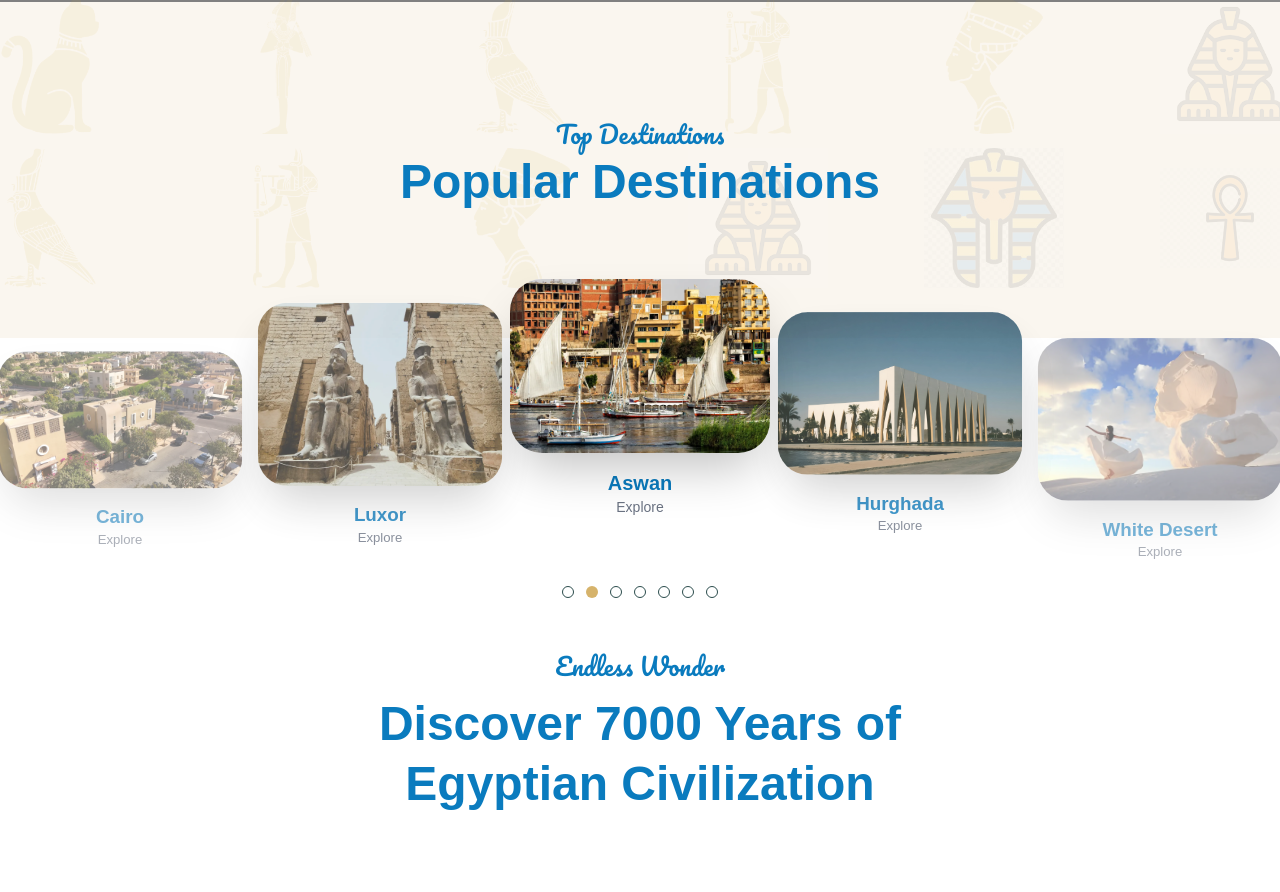
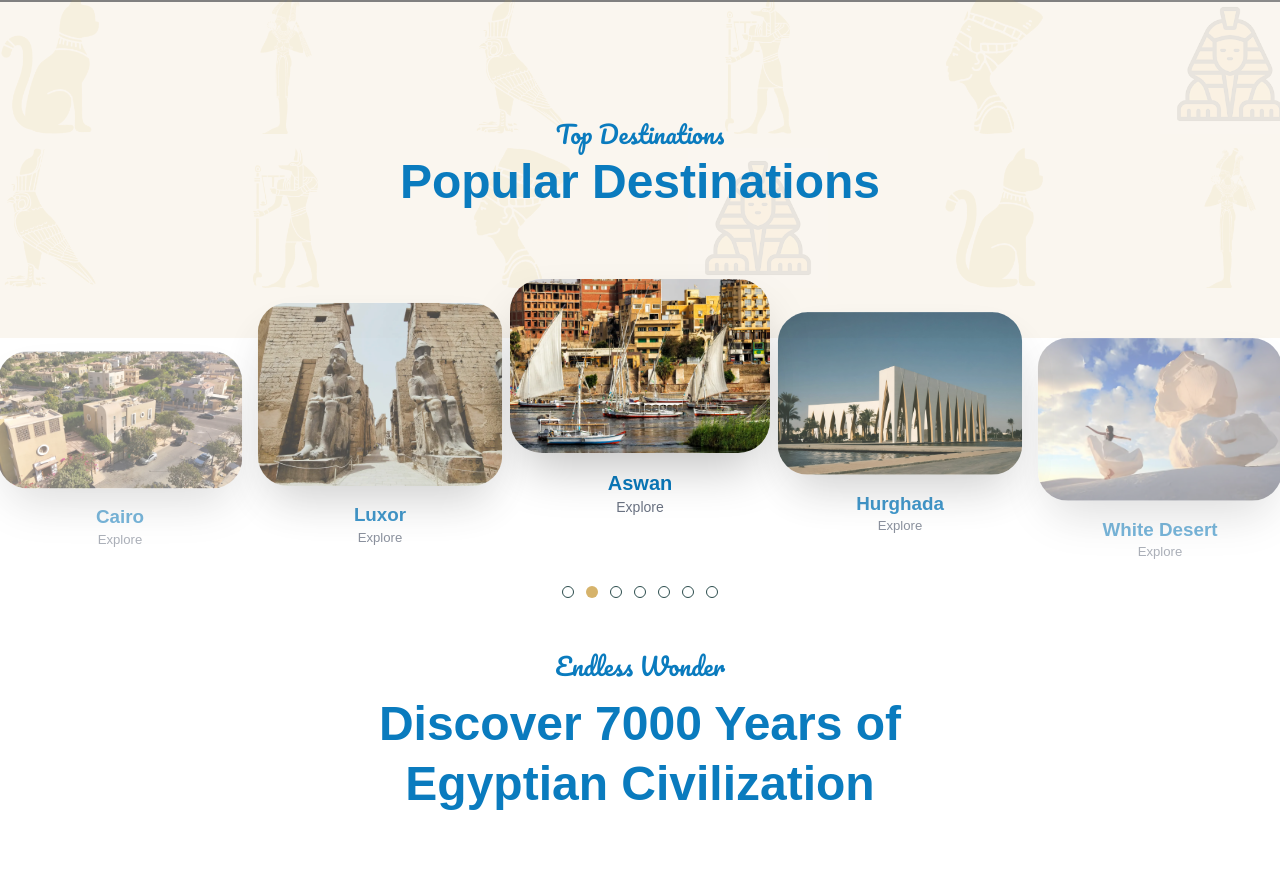
Before and after one commit to OJaybit/sirisand, a Next.js app: page / in a window 1280 px wide. Shown: the part 798-1690 px from the top of the page. Built offline with nearby package versions, Linux system fonts and the light colour scheme.

Commit message:
inital commit

```diff
--- a/app/components/Tourbgsection.tsx
+++ b/app/components/Tourbgsection.tsx
@@ -11,10 +11,10 @@ const bgImages = [
   '/bg/bg4.png',
   '/bg/bg5.png',
   '/bg/bg6.png',
-  '/bg/bg7.jpg',
-  '/bg/bg8.png',
-  '/bg/bg9.jpg',
-  '/bg/bg10.jpg',
+  // '/bg/bg7.jpg',
+  // '/bg/bg8.png',
+  // '/bg/bg9.jpg',
+  // '/bg/bg10.jpg',
 ];
 
 // helper: get exactly 6 images per row
```
Also changed, not shown: public/bg/bg7.jpg (deleted), public/bg/bg7.png (added).
